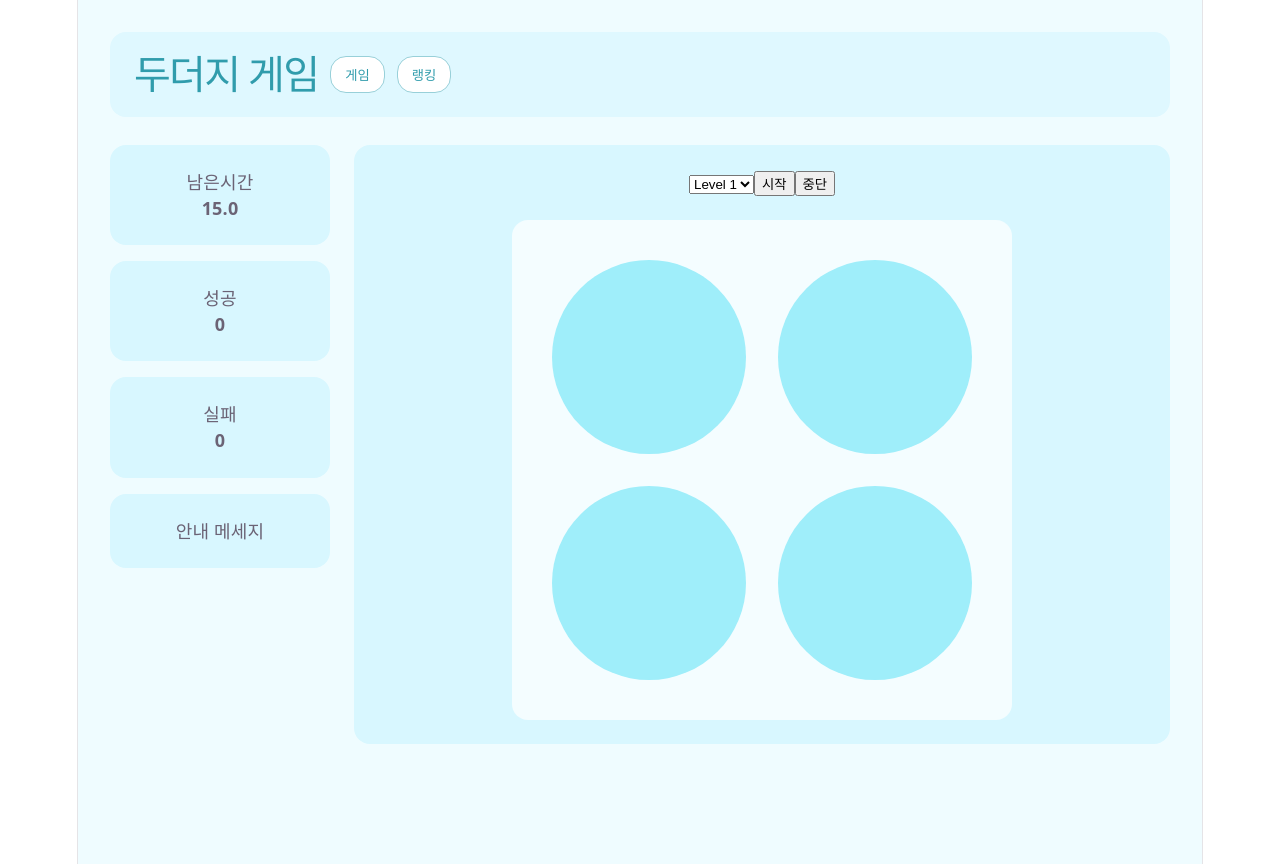
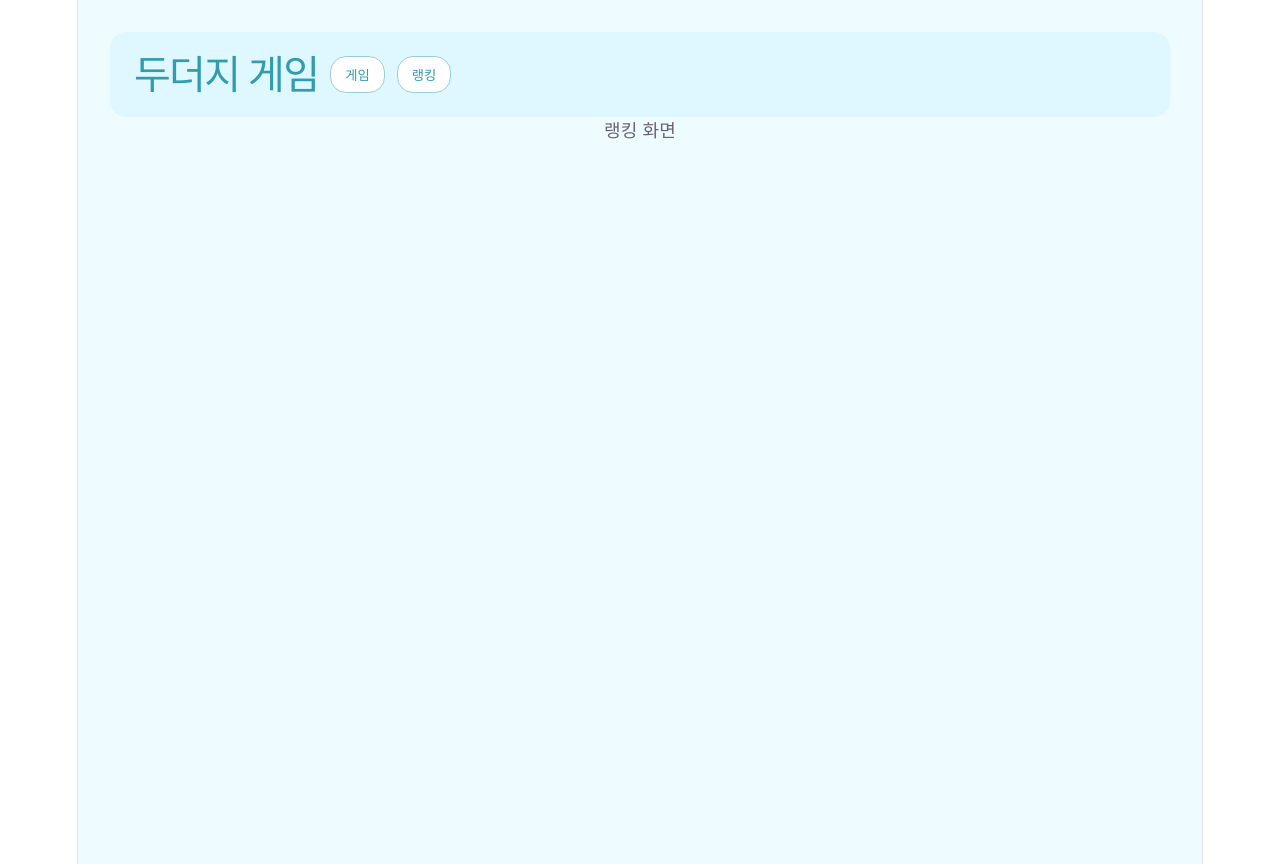
Before and after one commit to 38-lets-sopt-web/YuminKim, a React (Vite) app in the folder Week3/Homework/: page / in a window 1280 px wide. Both pictures are taken after a click on the button "랭킹". Built offline with nearby package versions, Linux system fonts and the light colour scheme.

Commit message:
feat: add tab switching

```diff
--- a/Week3/Homework/src/App.jsx
+++ b/Week3/Homework/src/App.jsx
@@ -1,3 +1,4 @@
+import { useState } from "react";
 import styled from "@emotion/styled";
 
 const Page = styled.main`
@@ -76,14 +77,17 @@ const Hole = styled.button`
 `;
 
 function App() {
+  const [activeTab, setActiveTab] = useState("game");
+
   return (
     <Page>
       <Header>
         <Title>두더지 게임</Title>
-        <TabButton>게임</TabButton>
-        <TabButton>랭킹</TabButton>
+        <TabButton onClick={() => setActiveTab("game")}>게임</TabButton>
+        <TabButton onClick={() => setActiveTab("ranking")}>랭킹</TabButton>
       </Header>
 
+      {activeTab === "game" && (
         <GameLayout>
           <StatusPanel>
             <Card>
@@ -126,6 +130,9 @@ function App() {
             </Board>
           </GamePanel>
         </GameLayout>
+      )}
+
+      {activeTab === "ranking" && <div>랭킹 화면</div>}
     </Page>
   );
 }
```
Lines whose indentation alone changed are shown as unchanged.
